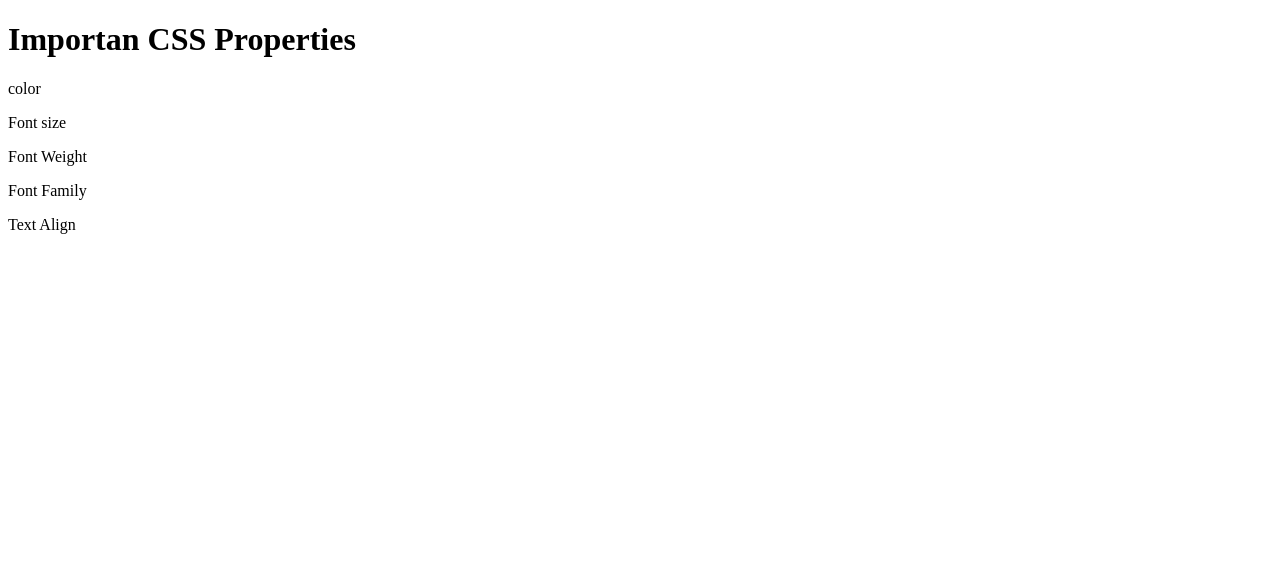
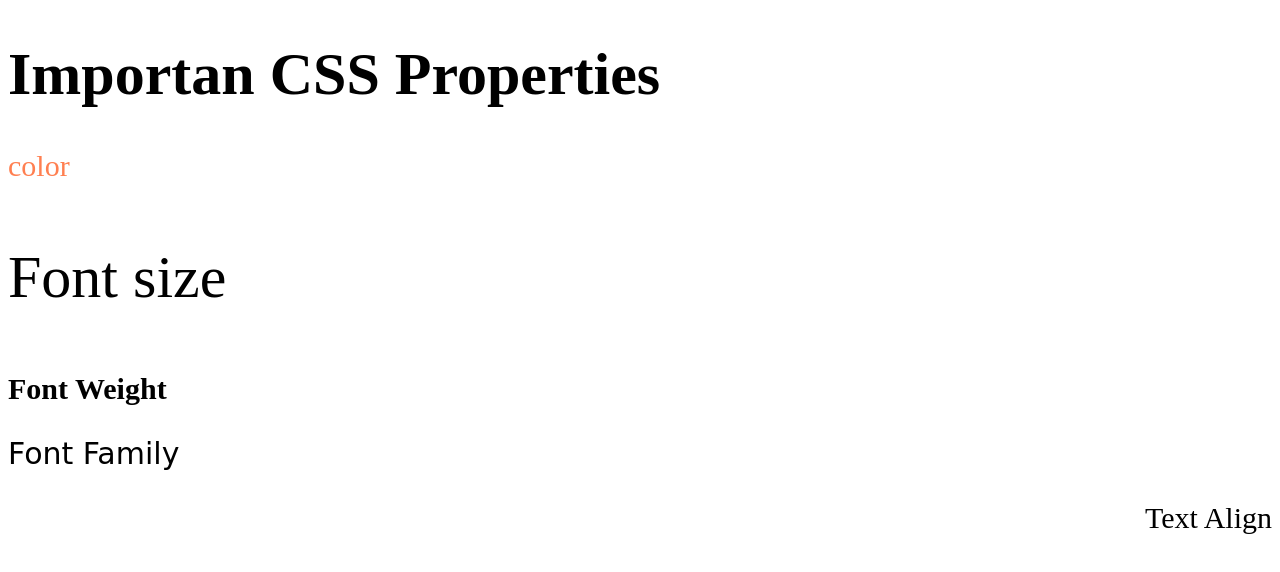
Before and after one commit to HekalMaulana/CSSLearn, a plain HTML site: page index.html in a window 1280 px wide. Drawn offline with Linux system fonts and the light colour scheme.

Commit message:
font style css

```diff
--- a/style.css
+++ b/style.css
@@ -1,33 +1,23 @@
-h2 {
-    font-weight: bold;
+.color {
+    color: coral;
 }
 
-.color-title {
-    font-weight: normal;
+.font_size {
+    font-size: 2rem;
 }
 
-
-img {
-    width: 200px;
-    height: 200px;
+.font_weight {
+    font-weight: 900;
 }
 
-#red {
-    color: red;
+.font_family {
+    font-family: "Caveat", cursive;
 }
 
-#blue {
-    color: blue;
+.text_align {
+    text-align: end;
 }
 
-#orange {
-    color: orange;
+html {
+    font-size: 30px;
 }
-
-#green {
-    color: green;
-}
-
-#yellow {
-    color: yellow;
-}
```
